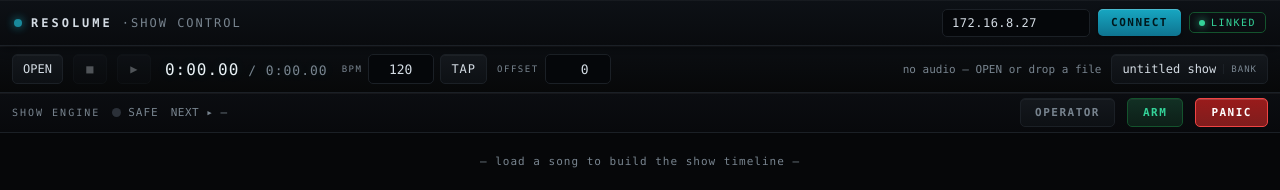
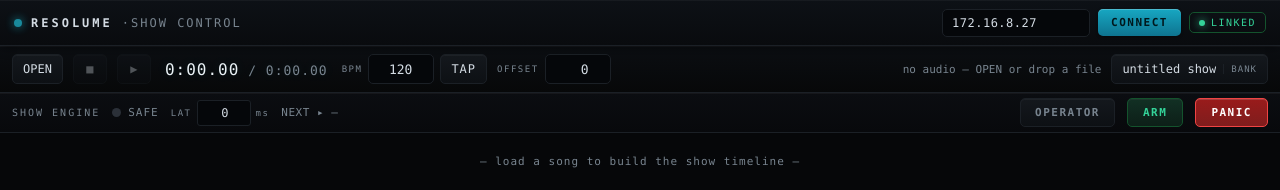
Before and after one commit to trop3n/resolume-show-control, a React (Vite) app: page / in a window 1280 px wide. Shown: the top 190 px of the page. Built offline with nearby package versions, Linux system fonts and the light colour scheme.

Commit message:
fire logging and cue latency offset

```diff
--- a/src/main/resolume-client.ts
+++ b/src/main/resolume-client.ts
@@ -92,6 +92,8 @@
   }
 
   private sendOsc(address: string, arg = 1, type: 'i' | 'f' = 'i'): void {
+    // eslint-disable-next-line no-console
+    console.log(`[osc→${this.host}:${this.oscPort}] ${address} ${arg}`)
     this.osc.send(this.encodeOsc(address, arg, type), this.oscPort, this.host)
   }
 
--- a/src/renderer/src/App.tsx
+++ b/src/renderer/src/App.tsx
@@ -25,6 +25,21 @@
   const [firedIds, setFiredIds] = useState<Set<string>>(() => new Set())
   const [bankOpen, setBankOpen] = useState(false)
   const [operator, setOperator] = useState(false)
+  // Fire all cues this many ms early to compensate for output latency. Persisted per
+  // install (a rig property, not per-show); positive = fire earlier.
+  const [latencyMs, setLatencyMs] = useState<number>(() => {
+    const v = Number(localStorage.getItem('rsc.latencyMs'))
+    return Number.isFinite(v) ? v : 0
+  })
+  const changeLatency = useCallback((ms: number) => {
+    const v = Math.max(-500, Math.min(1000, Math.round(ms)))
+    setLatencyMs(v)
+    try {
+      localStorage.setItem('rsc.latencyMs', String(v))
+    } catch {
+      /* ignore */
+    }
+  }, [])
 
   const t = useTransport()
   const show = useShow()
@@ -90,6 +105,7 @@
   // Manual fire from the clip grid — always live: it's an explicit operator action,
   // not gated by ARM (ARM only gates the automated timeline).
   const fire = useCallback(async (layer: number, clip: number, name: string) => {
+    console.log(`[fire] manual → L${layer}/${clip} "${name}"`)
     await window.api.fireClip(layer, clip)
     setLastFired(`L${layer}·${clip} ${name}`.trim())
   }, [])
@@ -98,9 +114,11 @@
   const dispatch = useCallback(
     (trig: Trigger) => {
       if (trig.kind === 'clip') {
+        console.log(`[fire] cue → L${trig.layer}/${trig.clip} "${trig.label}" @ ${trig.time.toFixed(2)}s`)
         window.api.fireClip(trig.layer, trig.clip)
         setLastFired(`▸ L${trig.layer}·${trig.clip} ${trig.label}`.trim())
       } else {
+        console.log(`[fire] cue → column ${trig.column} @ ${trig.time.toFixed(2)}s`)
         window.api.fireColumn(trig.column)
         setLastFired(`▸ COL ${trig.column}`)
       }
@@ -113,6 +131,7 @@
     triggers: show.triggers,
     isPlaying: t.state === 'playing',
     armed,
+    latencyMs,
     position: t.position,
     getEpoch: t.getEpoch,
     dispatch
@@ -185,6 +204,8 @@
         onToggleArm={() => setArmed((a) => !a)}
         onPanic={panic}
         onOperator={() => setOperator(true)}
+        latencyMs={latencyMs}
+        onLatency={changeLatency}
       />
 
       <Timeline
--- a/src/renderer/src/components/ShowBar.tsx
+++ b/src/renderer/src/components/ShowBar.tsx
@@ -43,7 +43,9 @@
   getPos,
   onToggleArm,
   onPanic,
-  onOperator
+  onOperator,
+  latencyMs,
+  onLatency
 }: {
   armed: boolean
   live: boolean
@@ -53,6 +55,8 @@
   onToggleArm: () => void
   onPanic: () => void
   onOperator: () => void
+  latencyMs: number
+  onLatency: (ms: number) => void
 }): JSX.Element {
   return (
     <section className={`showbar ${armed ? 'armed' : ''} ${live ? 'live' : ''}`}>
@@ -62,6 +66,20 @@
         {armed ? (live ? 'LIVE · FIRING' : 'ARMED') : 'SAFE'}
       </span>
       {armed && !connected && <span className="sb-warn">no link — cues won't reach Arena</span>}
+      <span className="sb-lat" title="Fire all cues this many ms early to compensate for output latency">
+        LAT
+        <input
+          className="sb-lat-num"
+          type="number"
+          step={5}
+          value={latencyMs}
+          onChange={(e) => {
+            const v = parseFloat(e.target.value)
+            if (!isNaN(v)) onLatency(v)
+          }}
+        />
+        ms
+      </span>
       <NextCue triggers={triggers} getPos={getPos} />
       <button className="sb-op" onClick={onOperator} title="Fullscreen operator mode">
         OPERATOR
--- a/src/renderer/src/show/useShowEngine.ts
+++ b/src/renderer/src/show/useShowEngine.ts
@@ -10,6 +10,8 @@
   triggers: Trigger[]
   isPlaying: boolean
   armed: boolean
+  /** Fire cues this many ms early (compensates for output latency). */
+  latencyMs: number
   position: () => number
   getEpoch: () => number
   dispatch: (t: Trigger) => void
@@ -31,6 +33,7 @@
   triggers,
   isPlaying,
   armed,
+  latencyMs,
   position,
   getEpoch,
   dispatch
@@ -43,20 +46,20 @@
   epochRef.current = getEpoch
   const dispatchRef = useRef(dispatch)
   dispatchRef.current = dispatch
+  const latencyRef = useRef(latencyMs)
+  latencyRef.current = latencyMs
 
   const active = isPlaying && armed
 
   useEffect(() => {
     if (!active) return
-    let state: SchedState = { lastPos: positionRef.current(), lastEpoch: epochRef.current() }
+    // The scheduler works in "adjusted" time: playhead + latency, so crossings (and
+    // thus fires) happen `latencyMs` early. Baseline must be adjusted too.
+    const adjPos = (): number => positionRef.current() + latencyRef.current / 1000
+    let state: SchedState = { lastPos: adjPos(), lastEpoch: epochRef.current() }
 
     const id = window.setInterval(() => {
-      const { fire, next } = schedulerStep(
-        state,
-        positionRef.current(),
-        epochRef.current(),
-        triggersRef.current
-      )
+      const { fire, next } = schedulerStep(state, adjPos(), epochRef.current(), triggersRef.current)
       for (const t of fire) dispatchRef.current(t)
       state = next
     }, TICK_MS)
--- a/src/renderer/src/styles.css
+++ b/src/renderer/src/styles.css
@@ -361,6 +361,32 @@
 .sb-warn {
   color: var(--warn);
   font-size: 10px;
+}
+.sb-lat {
+  display: inline-flex;
+  align-items: center;
+  gap: 5px;
+  color: var(--muted);
+  font-size: 9px;
+  letter-spacing: 1.5px;
+}
+.sb-lat-num {
+  width: 54px;
+  height: 26px;
+  background: #05070a;
+  border: 1px solid var(--line);
+  color: var(--text);
+  font-family: var(--mono);
+  font-size: 12px;
+  font-variant-numeric: tabular-nums;
+  text-align: right;
+  padding: 0 6px;
+  border-radius: var(--r-sm);
+}
+.sb-lat-num:focus {
+  outline: none;
+  border-color: var(--accent-dim);
+  box-shadow: 0 0 0 2px var(--accent-soft);
 }
 .next-cue {
   flex: 1;
```
